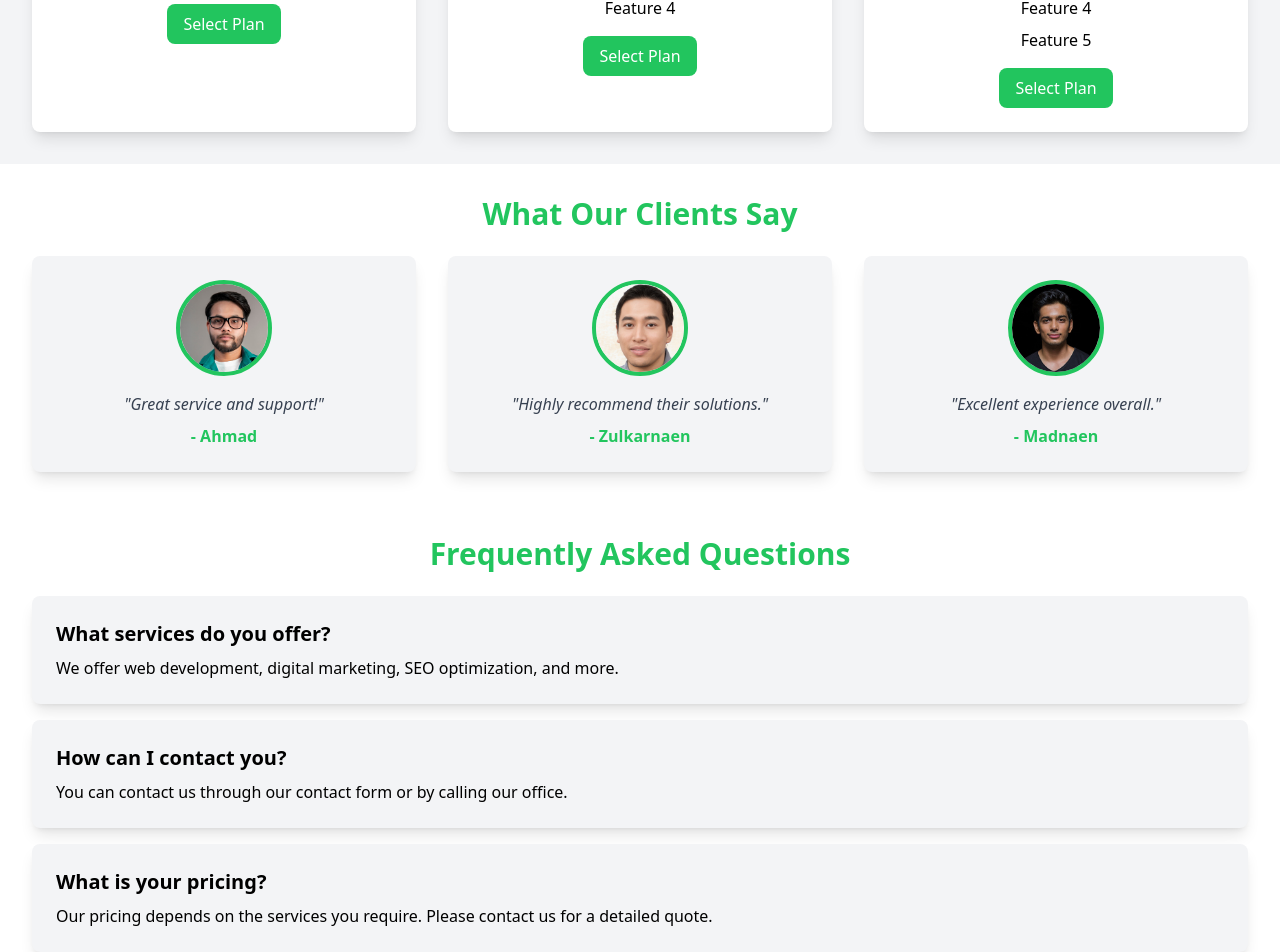
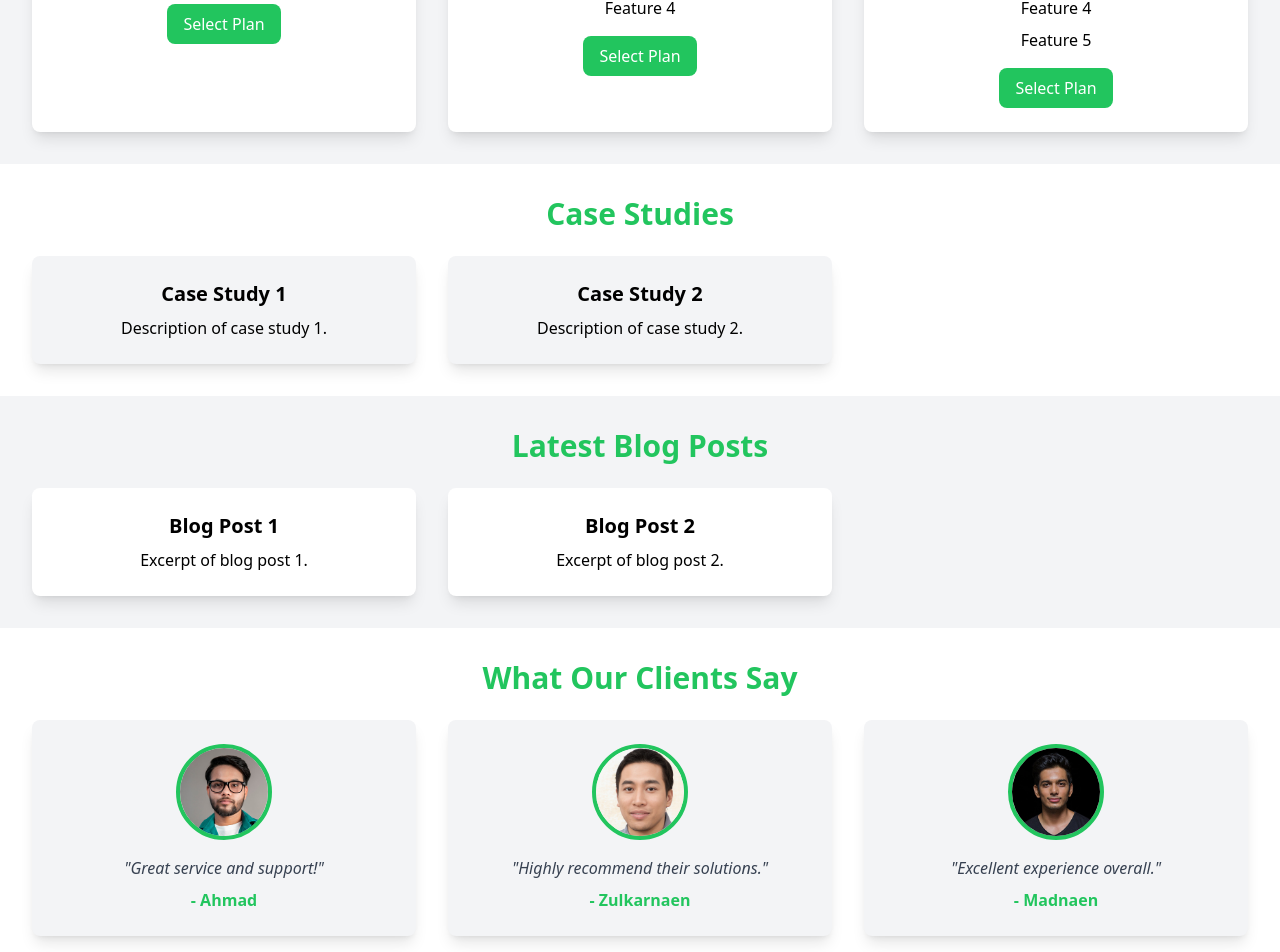
Before and after one commit to naenmad/amerta-digital, a React (Vite) app: page /service in a window 1280 px wide. Shown: the part 2084-3036 px from the top of the page. Built offline with nearby package versions, Linux system fonts and the light colour scheme.

Commit message:
Tenth Commit

```diff
--- /dev/null
+++ b/src/components/servicePage/blog.tsx
@@ -0,0 +1,26 @@
+// src/components/servicePage/Blog.tsx
+const Blog = () => {
+    const blogPosts = [
+        { id: 1, title: 'Blog Post 1', excerpt: 'Excerpt of blog post 1.' },
+        { id: 2, title: 'Blog Post 2', excerpt: 'Excerpt of blog post 2.' },
+        // Add more blog posts as needed
+    ];
+
+    return (
+        <section className="bg-gray-100 p-8">
+            <div className="container mx-auto text-center">
+                <h2 className="text-3xl font-bold mb-6 text-green-500">Latest Blog Posts</h2>
+                <div className="grid grid-cols-1 md:grid-cols-2 lg:grid-cols-3 gap-8">
+                    {blogPosts.map(post => (
+                        <div key={post.id} className="bg-white p-6 rounded-lg shadow-lg">
+                            <h3 className="text-xl font-bold mb-2">{post.title}</h3>
+                            <p>{post.excerpt}</p>
+                        </div>
+                    ))}
+                </div>
+            </div>
+        </section>
+    );
+};
+
+export default Blog;
--- /dev/null
+++ b/src/components/servicePage/caseStudies.tsx
@@ -0,0 +1,26 @@
+// src/components/servicePage/CaseStudies.tsx
+const CaseStudies = () => {
+    const caseStudies = [
+        { id: 1, title: 'Case Study 1', description: 'Description of case study 1.' },
+        { id: 2, title: 'Case Study 2', description: 'Description of case study 2.' },
+        // Add more case studies as needed
+    ];
+
+    return (
+        <section className="bg-white p-8">
+            <div className="container mx-auto text-center">
+                <h2 className="text-3xl font-bold mb-6 text-green-500">Case Studies</h2>
+                <div className="grid grid-cols-1 md:grid-cols-2 lg:grid-cols-3 gap-8">
+                    {caseStudies.map(caseStudy => (
+                        <div key={caseStudy.id} className="bg-gray-100 p-6 rounded-lg shadow-lg">
+                            <h3 className="text-xl font-bold mb-2">{caseStudy.title}</h3>
+                            <p>{caseStudy.description}</p>
+                        </div>
+                    ))}
+                </div>
+            </div>
+        </section>
+    );
+};
+
+export default CaseStudies;
--- a/src/pages/servicepage.tsx
+++ b/src/pages/servicepage.tsx
@@ -7,6 +7,8 @@ import CallToAction from "../components/utils/calltoaction.tsx";
 import FAQ from "../components/utils/FAQ.tsx";
 import Team from '../components/servicePage/Team.tsx';
 import Pricing from '../components/servicePage/Pricing.tsx';
+import CaseStudies from '../components/servicePage/CaseStudies.tsx';
+import Blog from '../components/servicePage/Blog.tsx';
 
 function ServicePage() {
     return (
@@ -17,6 +19,8 @@ function ServicePage() {
             <OtherDetails />
             <Team />
             <Pricing />
+            <CaseStudies />
+            <Blog />
             <Testimonials />
             <FAQ />
             <CallToAction />
```
